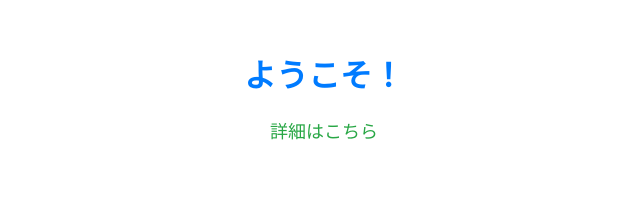
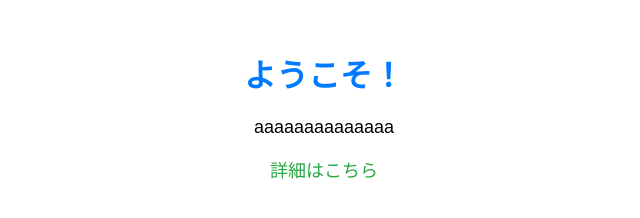
Before and after one commit to sho27-design/nikken, a plain HTML site: page index.html in a window 1280 px wide. Shown: the whole page, without its empty margins (316-956 px from the left). Drawn offline with Linux system fonts and the light colour scheme.

Commit message:
Update index.html
aaaaaaaaaa

```diff
--- a/index.html
+++ b/index.html
@@ -27,7 +27,7 @@
 </head>
 <body>
     <h1>ようこそ！</h1>
-
+    <p>aaaaaaaaaaaaaa</p>
     <p><a href="https://www.example.com" target="_blank">詳細はこちら</a></p>
 </body>
 </html>
```
